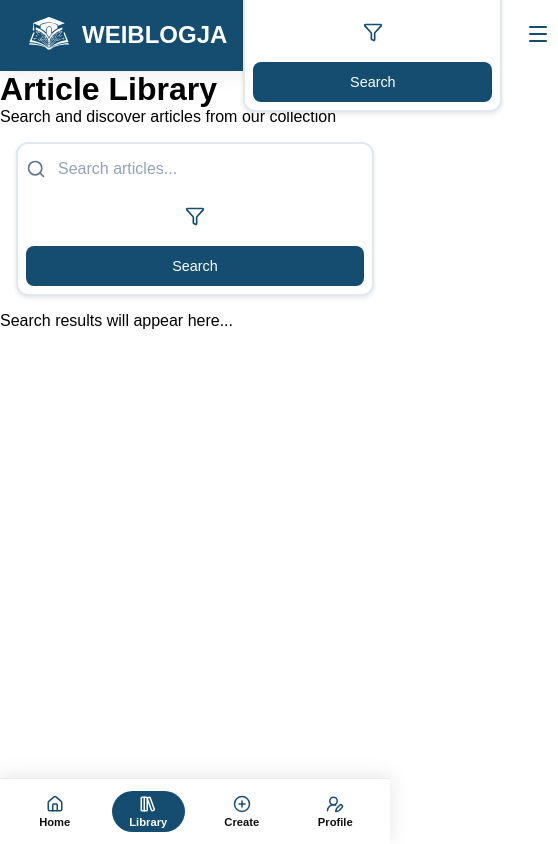
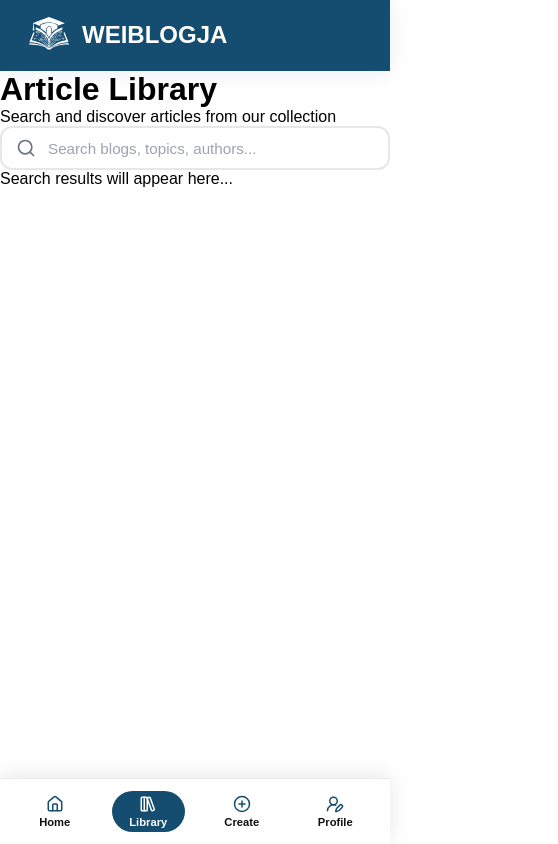
Before and after one commit to Faedyl/Weiblogja, a Next.js app: page /library in a window 390 px wide. Shown: the whole page, 558 px wide, since content can reach past the window. Built offline with nearby package versions, Linux system fonts and the light colour scheme.

Commit message:
style: update searchbar functionality

```diff
--- a/src/app/components/searchbar/searchbar.module.css
+++ b/src/app/components/searchbar/searchbar.module.css
@@ -1,37 +1,29 @@
 .searchContainer {
+	position: relative;
 	width: 100%;
-	max-width: 800px;
-	margin: 0 auto;
-	padding: 1rem;
+	max-width: 500px;
 }
 
-.searchForm {
+.searchInputContainer {
+	position: relative;
 	display: flex;
-	gap: 0.5rem;
 	align-items: center;
 	background: white;
-	border: 2px solid #e2e8f0;
+	border: 2px solid #e5e7eb;
 	border-radius: 12px;
-	padding: 0.5rem;
-	box-shadow: 0 2px 4px rgba(0, 0, 0, 0.1);
-	transition: border-color 0.2s ease;
+	padding: 0.75rem 1rem;
+	transition: all 0.3s ease;
 }
 
-.searchForm:focus-within {
+.searchInputContainer:focus-within {
 	border-color: #154D71;
 	box-shadow: 0 0 0 3px rgba(21, 77, 113, 0.1);
 }
 
-.searchInputWrapper {
-	display: flex;
-	align-items: center;
-	flex: 1;
-	position: relative;
-}
-
 .searchIcon {
-	color: #64748b;
+	color: #6b7280;
 	margin-right: 0.75rem;
+	flex-shrink: 0;
 }
 
 .searchInput {
@@ -39,138 +31,234 @@
 	border: none;
 	outline: none;
 	font-size: 1rem;
-	padding: 0.5rem 0;
+	color: #1f2937;
 	background: transparent;
 }
 
 .searchInput::placeholder {
-	color: #94a3b8;
+	color: #9ca3af;
 }
 
 .clearButton {
 	background: none;
 	border: none;
-	color: #94a3b8;
+	color: #6b7280;
 	cursor: pointer;
 	padding: 0.25rem;
+	margin-left: 0.5rem;
 	border-radius: 4px;
 	display: flex;
 	align-items: center;
 	justify-content: center;
+	transition: all 0.2s ease;
+}
+
+.clearButton:hover {
+	color: #374151;
+	background: #f3f4f6;
+}
+
+.loadingIcon {
+	margin-left: 0.5rem;
+	display: flex;
+	align-items: center;
+	color: #154D71;
+}
+
+.spinner {
+	animation: spin 1s linear infinite;
+}
+
+@keyframes spin {
+	from {
+		transform: rotate(0deg);
+	}
+
+	to {
+		transform: rotate(360deg);
+	}
+}
+
+.searchDropdown {
+	position: absolute;
+	top: 100%;
+	left: 0;
+	right: 0;
+	background: white;
+	border: 1px solid #e5e7eb;
+	border-radius: 12px;
+	box-shadow: 0 10px 25px rgba(0, 0, 0, 0.1);
+	z-index: 1000;
+	margin-top: 0.5rem;
+	max-height: 500px;
+	overflow: hidden;
+}
+
+.searchHeader {
+	padding: 1rem 1rem 0.5rem;
+	border-bottom: 1px solid #f3f4f6;
+	display: flex;
+	justify-content: space-between;
+	align-items: center;
+}
+
+.resultsCount {
+	font-weight: 600;
+	color: #154D71;
+	font-size: 0.9rem;
+}
+
+.seeMore {
+	font-size: 0.8rem;
+	color: #6b7280;
+}
+
+.searchResults {
+	max-height: 350px;
+	overflow-y: auto;
+}
+
+.searchResultItem {
+	cursor: pointer;
 	transition: background-color 0.2s ease;
 }
 
-.clearButton:hover {
-	background-color: #f1f5f9;
-	color: #64748b;
+.searchResultItem:hover {
+	background: #f9fafb;
 }
 
-.filterToggle {
-	background: none;
-	border: none;
-	color: #154D71;
-	cursor: pointer;
-	padding: 0.5rem;
-	border-radius: 6px;
+.resultCard {
+	padding: 1rem;
+	border-bottom: 1px solid #f3f4f6;
+}
+
+.resultCard:last-child {
+	border-bottom: none;
+}
+
+.resultContent {
+	width: 100%;
+}
+
+.resultTitle {
+	font-size: 1rem;
+	font-weight: 600;
+	color: #1f2937;
+	margin: 0 0 0.5rem 0;
+	line-height: 1.4;
+}
+
+.resultPreview {
+	font-size: 0.9rem;
+	color: #6b7280;
+	line-height: 1.4;
+	margin: 0 0 0.75rem 0;
+}
+
+.resultMeta {
 	display: flex;
 	align-items: center;
-	justify-content: center;
-	transition: background-color 0.2s ease;
+	gap: 0.75rem;
+	flex-wrap: wrap;
 }
 
-.filterToggle:hover {
-	background-color: #f1f5f9;
+.resultAuthor {
+	font-size: 0.8rem;
+	color: #154D71;
+	font-weight: 500;
 }
 
-.searchButton {
-	background-color: #154D71;
+.resultDate {
+	font-size: 0.8rem;
+	color: #9ca3af;
+}
+
+.resultCategory {
+	font-size: 0.8rem;
+	background: #f0f7ff;
+	color: #154D71;
+	padding: 0.25rem 0.5rem;
+	border-radius: 12px;
+	font-weight: 500;
+}
+
+.highlight {
+	background: #fef3c7;
+	color: #92400e;
+	padding: 0.1rem 0.2rem;
+	border-radius: 3px;
+}
+
+.noResults {
+	padding: 2rem;
+	text-align: center;
+	color: #6b7280;
+}
+
+.noResults svg {
+	margin-bottom: 0.5rem;
+	color: #9ca3af;
+}
+
+.noResults p {
+	font-weight: 500;
+	margin: 0.5rem 0 0.25rem;
+	color: #374151;
+}
+
+.noResults span {
+	font-size: 0.9rem;
+}
+
+.searchFooter {
+	padding: 0.75rem 1rem;
+	border-top: 1px solid #f3f4f6;
+	background: #f9fafb;
+}
+
+.viewAllButton {
+	width: 100%;
+	background: #154D71;
 	color: white;
 	border: none;
-	padding: 0.75rem 1.5rem;
+	padding: 0.75rem;
 	border-radius: 8px;
-	font-size: 0.9rem;
 	font-weight: 500;
 	cursor: pointer;
 	transition: background-color 0.2s ease;
 }
 
-.searchButton:hover {
-	background-color: #0f3a54;
+.viewAllButton:hover {
+	background: #0f3a57;
 }
 
-.searchButton:active {
-	transform: translateY(1px);
-}
-
-/* Advanced Filters */
-.filtersContainer {
-	margin-top: 1rem;
-	padding: 1rem;
-	background-color: #f8fafc;
-	border-radius: 8px;
-	border: 1px solid #e2e8f0;
-}
-
-.filterGroup {
-	display: flex;
-	align-items: center;
-	gap: 0.5rem;
-}
-
-.filterGroup label {
-	font-size: 0.9rem;
-	font-weight: 500;
-	color: #374151;
-	min-width: 80px;
-}
-
-.categorySelect {
-	padding: 0.5rem;
-	border: 1px solid #d1d5db;
-	border-radius: 6px;
-	background-color: white;
-	font-size: 0.9rem;
-	cursor: pointer;
-	transition: border-color 0.2s ease;
-}
-
-.categorySelect:focus {
-	outline: none;
-	border-color: #154D71;
-}
-
-/* Responsive Design */
-@media (max-width: 640px) {
-	.searchForm {
-		flex-direction: column;
-		gap: 0.75rem;
+/* Responsive */
+@media (max-width: 768px) {
+	.searchContainer {
+		max-width: 100%;
 	}
 
-	.searchInputWrapper {
-		width: 100%;
+	.searchInputContainer {
+		padding: 0.625rem 0.875rem;
 	}
 
-	.filterToggle,
-	.searchButton {
-		width: 100%;
-		justify-content: center;
+	.searchInput {
+		font-size: 0.95rem;
 	}
 
-	.filtersContainer {
-		padding: 0.75rem;
+	.searchDropdown {
+		max-height: 400px;
 	}
 
-	.filterGroup {
-		flex-direction: column;
-		align-items: flex-start;
+	.resultTitle {
+		font-size: 0.95rem;
+	}
+
+	.resultPreview {
+		font-size: 0.85rem;
+	}
+
+	.resultMeta {
 		gap: 0.5rem;
 	}
-
-	.filterGroup label {
-		min-width: auto;
-	}
-
-	.categorySelect {
-		width: 100%;
-	}
 }
--- a/src/app/components/searchbar/searchbar.tsx
+++ b/src/app/components/searchbar/searchbar.tsx
@@ -1,101 +1,239 @@
 'use client'
-import { useState } from 'react'
-import { Search, Filter, X } from 'lucide-react'
+import { Search, X, Loader2 } from 'lucide-react'
+import { useState, useEffect, useRef } from 'react'
 import styles from './searchbar.module.css'
-
+import { BlogPost } from '@/lib/dynamodb'
 interface SearchBarProps {
-	onSearch?: (query: string, category?: string) => void
 	placeholder?: string
+	showResults?: boolean
+	maxResults?: number
+	onResultClick?: (blog: BlogPost) => void
+	className?: string
 }
 
-export default function SearchBar({ onSearch, placeholder = "Search articles..." }: SearchBarProps) {
-	const [query, setQuery] = useState('')
-	const [category, setCategory] = useState('')
-	const [showFilters, setShowFilters] = useState(false)
-
-	const categories = [
-		'All Categories',
-		'Technology',
-		'Science',
-		'Health',
-		'Business',
-		'Education',
-		'Research'
-	]
-
-	const handleSearch = (e: React.FormEvent) => {
-		e.preventDefault()
-		if (onSearch) {
-			onSearch(query, category)
-		}
-		console.log('Searching for:', query, 'in category:', category)
+interface SearchResponse {
+	blogs: BlogPost[]
+	total: number
 }
 
-	const clearSearch = () => {
+export default function SearchBar({
+	placeholder = "Search blogs, topics, authors...",
+	showResults = true,
+	maxResults = 6,
+	onResultClick,
+	className = ""
+}: SearchBarProps) {
+	const [query, setQuery] = useState('')
+	const [results, setResults] = useState<BlogPost[]>([])
+	const [loading, setLoading] = useState(false)
+	const [showDropdown, setShowDropdown] = useState(false)
+	const [total, setTotal] = useState(0)
+
+	const searchRef = useRef<HTMLDivElement>(null)
+	const debounceRef = useRef<NodeJS.Timeout>()
+
+	// Close dropdown when clicking outside
+	useEffect(() => {
+		const handleClickOutside = (event: MouseEvent) => {
+			if (searchRef.current && !searchRef.current.contains(event.target as Node)) {
+				setShowDropdown(false)
+			}
+		}
+
+		document.addEventListener('mousedown', handleClickOutside)
+		return () => document.removeEventListener('mousedown', handleClickOutside)
+	}, [])
+
+	// Debounced search
+	useEffect(() => {
+		if (debounceRef.current) {
+			clearTimeout(debounceRef.current)
+		}
+
+		if (query.trim().length === 0) {
+			setResults([])
+			setShowDropdown(false)
+			return
+		}
+
+		debounceRef.current = setTimeout(() => {
+			performSearch(query.trim())
+		}, 300)
+
+		return () => {
+			if (debounceRef.current) {
+				clearTimeout(debounceRef.current)
+			}
+		}
+	}, [query])
+
+	const performSearch = async (searchQuery: string) => {
+		if (!searchQuery.trim()) return
+
+		setLoading(true)
+		try {
+			const response = await fetch(`/api/search?q=${encodeURIComponent(searchQuery)}&limit=${maxResults}`)
+			if (!response.ok) throw new Error('Search failed')
+
+			const data: SearchResponse = await response.json()
+			setResults(data.blogs)
+			setTotal(data.total || 0)
+			if (showResults) {
+				setShowDropdown(true)
+			}
+		} catch (error) {
+			console.error('Search error:', error)
+			setResults([])
+		} finally {
+			setLoading(false)
+		}
+	}
+
+	const handleInputChange = (e: React.ChangeEvent<HTMLInputElement>) => {
+		setQuery(e.target.value)
+	}
+
+	const handleClear = () => {
 		setQuery('')
-		setCategory('')
-		if (onSearch) {
-			onSearch('', '')
+		setResults([])
+		setShowDropdown(false)
+	}
+
+	const handleResultClick = (blog: BlogPost) => {
+		setShowDropdown(false)
+		setQuery('')
+		if (onResultClick) {
+			onResultClick(blog)
+		}
+	}
+
+	const handleKeyDown = (e: React.KeyboardEvent) => {
+		if (e.key === 'Escape') {
+			setShowDropdown(false)
 		}
 	}
 
 	return (
-		<div className={styles.searchContainer}>
-			{/* Main Search Form */}
-			<form onSubmit={handleSearch} className={styles.searchForm}>
-				<div className={styles.searchInputWrapper}>
-					<Search className={styles.searchIcon} size={20} />
+		<div className={`${styles.searchContainer} ${className}`} ref={searchRef}>
+			<div className={styles.searchInputContainer}>
+				<Search size={20} className={styles.searchIcon} />
 				<input
 					type="text"
+					placeholder={placeholder}
 					value={query}
-						onChange={(e) => setQuery(e.target.value)}
-						placeholder={placeholder}
+					onChange={handleInputChange}
+					onKeyDown={handleKeyDown}
+					onFocus={() => query.trim() && showResults && setShowDropdown(true)}
 					className={styles.searchInput}
 				/>
 				{query && (
 					<button
-							type="button"
-							onClick={clearSearch}
+						onClick={handleClear}
 						className={styles.clearButton}
+						aria-label="Clear search"
 					>
 						<X size={16} />
 					</button>
 				)}
+				{loading && (
+					<div className={styles.loadingIcon}>
+						<Loader2 size={16} className={styles.spinner} />
+					</div>
+				)}
 			</div>
 
+			{/* Search Results Dropdown */}
+			{showDropdown && showResults && (
+				<div className={styles.searchDropdown}>
+					{results.length > 0 ? (
+						<>
+							<div className={styles.searchHeader}>
+								<span className={styles.resultsCount}>
+									{total > maxResults ? `${maxResults} of ${total}` : total} result{total !== 1 ? 's' : ''}
+								</span>
+								{total > maxResults && (
+									<span className={styles.seeMore}>
+										Showing top {maxResults} results
+									</span>
+								)}
+							</div>
+
+							<div className={styles.searchResults}>
+								{results.map((blog) => (
+									<div
+										key={blog.PK}
+										className={styles.searchResultItem}
+										onClick={() => handleResultClick(blog)}
+									>
+										<SearchResultCard blog={blog} query={query} />
+									</div>
+								))}
+							</div>
+
+							{total > maxResults && (
+								<div className={styles.searchFooter}>
 									<button
-					type="button"
-					onClick={() => setShowFilters(!showFilters)}
-					className={styles.filterToggle}
+										className={styles.viewAllButton}
+										onClick={() => window.location.href = `/search?q=${encodeURIComponent(query)}`}
 									>
-					<Filter size={20} />
+										View all {total} results
 									</button>
-
-				<button type="submit" className={styles.searchButton}>
-					Search
-				</button>
-			</form>
-
-			{/* Advanced Filters */}
-			{showFilters && (
-				<div className={styles.filtersContainer}>
-					<div className={styles.filterGroup}>
-						<label htmlFor="category">Category:</label>
-						<select
-							id="category"
-							value={category}
-							onChange={(e) => setCategory(e.target.value)}
-							className={styles.categorySelect}
-						>
-							{categories.map((cat) => (
-								<option key={cat} value={cat === 'All Categories' ? '' : cat}>
-									{cat}
-								</option>
-							))}
-						</select>
 								</div>
+							)}
+						</>
+					) : !loading && query.trim() ? (
+						<div className={styles.noResults}>
+							<Search size={24} />
+							<p>No results found for "{query}"</p>
+							<span>Try different keywords</span>
+						</div>
+					) : null}
 				</div>
 			)}
 		</div>
 	)
 }
+
+// Compact search result card for dropdown
+function SearchResultCard({ blog, query }: { blog: BlogPost; query: string }) {
+	const highlightText = (text: string, query: string) => {
+		if (!query.trim()) return text
+
+		const regex = new RegExp(`(${query.replace(/[.*+?^${}()|[\]\\]/g, '\\$&')})`, 'gi')
+		const parts = text.split(regex)
+
+		return parts.map((part, index) =>
+			regex.test(part) ? (
+				<mark key={index} className={styles.highlight}>{part}</mark>
+			) : part
+		)
+	}
+
+	const formatDate = (dateString: string) => {
+		return new Date(dateString).toLocaleDateString('en-US', {
+			month: 'short',
+			day: 'numeric',
+			year: 'numeric'
+		})
+	}
+
+	return (
+		<div className={styles.resultCard}>
+			<div className={styles.resultContent}>
+				<h4 className={styles.resultTitle}>
+					{highlightText(blog.title, query)}
+				</h4>
+				<p className={styles.resultPreview}>
+					{highlightText(blog.content.substring(0, 120) + '...', query)}
+				</p>
+				<div className={styles.resultMeta}>
+					<span className={styles.resultAuthor}>{blog.author_id}</span>
+					<span className={styles.resultDate}>{formatDate(blog.created_at)}</span>
+					{blog.category && (
+						<span className={styles.resultCategory}>{blog.category}</span>
+					)}
+				</div>
+			</div>
+		</div>
+	)
+}
```
Lines whose indentation alone changed are shown as unchanged.
